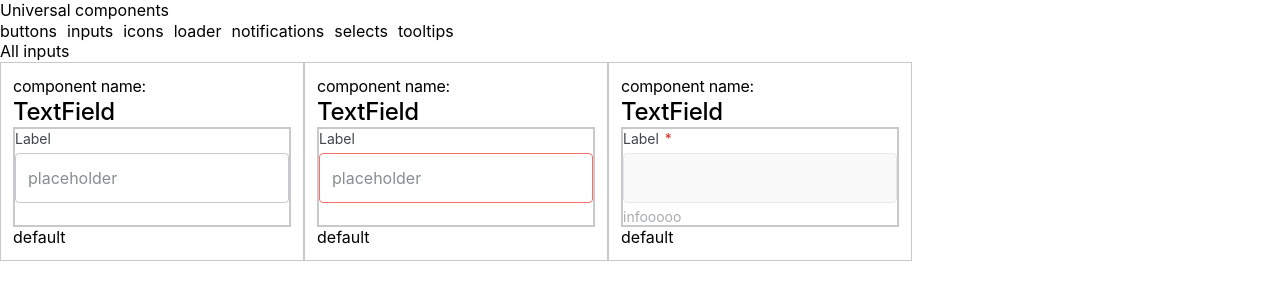
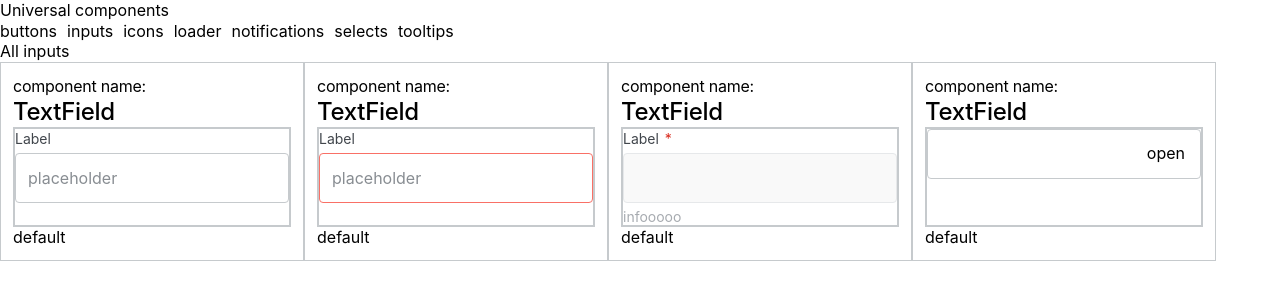
Before and after one commit to Zapchaztiulka/universal-components-frontend, a React (Vite) app: page /inputs in a window 1280 px wide. Shown: the top 300 px of the page. Built offline with nearby package versions, Linux system fonts and the light colour scheme; a web font is replaced by a local one.

Commit message:
feat: adds password input

```diff
--- a/src/components/inputs/Inputs.tsx
+++ b/src/components/inputs/Inputs.tsx
@@ -1,8 +1,13 @@
-import { TextField } from ".";
+import { useState } from "react";
+import { TextField, InputPassword } from ".";
 import { ValidationStatus } from "../../types/validationStatus";
 import { ShowContainer } from "../showContainer";
 
 export const Inputs = () => {
+  const [displayPassword, setDisplayPassword] = useState(true);
+  const toogleDisplayPassword = () => {
+    setDisplayPassword((prev) => !prev);
+  };
   return (
     <div>
       <p>All inputs</p>
@@ -35,6 +40,16 @@ export const Inputs = () => {
           />
         }
         componentName="TextField"
+              width={500}
+
+          />
+
+           <ShowContainer
+        component={
+                    <InputPassword displayPassword={displayPassword} toogleDisplayPassword={toogleDisplayPassword} />
+
+        }
+        componentName="TextField"
         width={500}
       />
     </div>
--- a/src/components/inputs/index.ts
+++ b/src/components/inputs/index.ts
@@ -1,5 +1,7 @@
 import TextField from "./universalComponents/TextField";
+import InputPassword from "./universalComponents/InputPassword";
 
 export {
-    TextField
+    TextField,
+    InputPassword
 }
--- /dev/null
+++ b/src/components/inputs/universalComponents/InputPassword.tsx
@@ -0,0 +1,109 @@
+import { nanoid } from "nanoid";
+import React, { useRef, useState } from "react";
+import { ValidationStatus } from "../../../types/validationStatus";
+import { handleStatus } from "../../../utils/handleValidationStatus";
+
+const InputPassword = ({
+  placeholder,
+  label,
+  asterisk,
+  toogleDisplayPassword,
+  displayPassword,
+  message,
+  status,
+  disabled,
+  handleChange,
+  iconClassName,
+  labelClassName,
+  inputClassName,
+  messageClassName,
+}: {
+  placeholder?: string;
+  label?: string;
+  asterisk?: boolean;
+  displayPassword: boolean;
+  toogleDisplayPassword: () => void;
+  labelWithIcon?: boolean;
+  message?: string;
+  status?: ValidationStatus;
+  disabled?: boolean;
+  handleChange?: (text: string) => void;
+  iconClassName?: string;
+  labelClassName?: string;
+  inputClassName?: string;
+  messageClassName?: string;
+}) => {
+  console.log(disabled);
+  const [value, setValue] = useState("");
+  const index = useRef(`text-field-${nanoid()}`);
+  const onChangeHandler = async (e: React.FormEvent<HTMLInputElement>) => {
+    setValue(e.currentTarget.value);
+    handleChange && handleChange(e.currentTarget.value);
+  };
+
+  return (
+    <>
+      {label && (
+        <label
+          htmlFor={index.current}
+          className={`
+                    block mb-xs3 text-textSecondary text-[14px] font-400 leading-[1.4]
+                    ${labelClassName ? labelClassName : ""}
+                `}
+        >
+          {label} {asterisk && <span className="ml-xs4 text-textError">*</span>}
+        </label>
+      )}
+      <div className="relative inline-block">
+        <input
+          id={index.current}
+          placeholder={placeholder}
+          type="password"
+          value={value}
+          onChange={onChangeHandler}
+          disabled={disabled}
+          className={`
+
+        block p-xs bg-bgWhite outline-0
+                    text-[16px] font-400 leading-[1.5]
+                    border-1 border-solid rounded-minimal
+                    hover:bg-bgHoverGrey
+                    disabled:bg-bgDisable disabled:border-borderDisabled
+                    disabled:text-textDisabled
+                    ${handleStatus({
+                      status,
+                      error: "border-borderError",
+                      success: "border-borderSuccess",
+                    })}
+                    ${inputClassName ? inputClassName : ""}
+                `}
+        />
+        <button
+          type="button"
+          onClick={toogleDisplayPassword}
+          className={`
+                    absolute bottom-[16px] right-[16px]
+                    ${iconClassName ? iconClassName : ""}
+                `}
+        >
+          {displayPassword ? "open" : "close"}
+        </button>
+      </div>
+      {message && (
+        <p
+          aria-disabled={disabled}
+          className={`
+                    mt-xs3  text-[14px]
+                    font-400 leading-[1.4]
+                     aria-disabled:text-textDisabled
+
+                    ${messageClassName ? messageClassName : ""}
+                `}
+        >
+          {message}
+        </p>
+      )}
+    </>
+  );
+};
+export default InputPassword;
```
